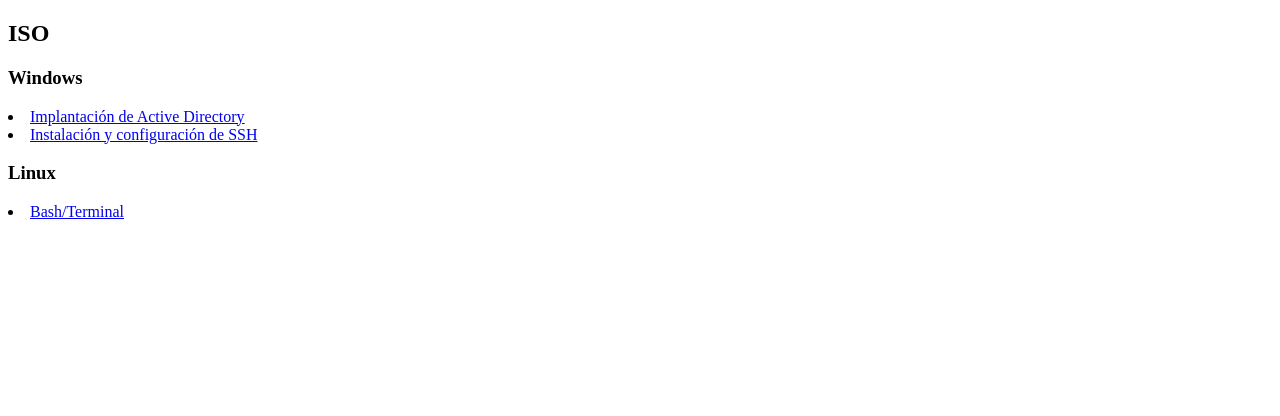
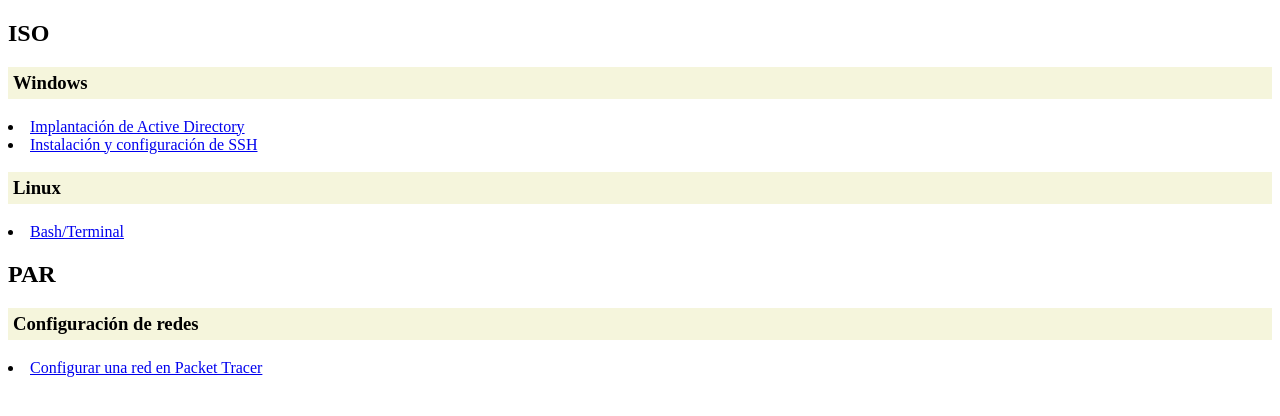
Before and after one commit to Dazzlyh/procedimientos, a plain HTML site: page index.html in a window 1280 px wide. Drawn offline with Linux system fonts and the light colour scheme.

Commit message:
index.html

```diff
--- a/index.html
+++ b/index.html
@@ -4,6 +4,7 @@
     <meta charset="UTF-8">
     <meta name="viewport" content="width=device-width, initial-scale=1.0">
     <title>PROCEDIMIENTOS</title>
+    <link rel="stylesheet" href="assets/estilos.css">
 </head>
 <body>
     <h2>ISO</h2></h>
@@ -12,5 +13,8 @@
             <li><a href="ISO/Windows/openssh.html">Instalación y configuración de SSH</a></li>
         <h3>Linux</h3>
             <li><a href="ISO/Linux/bash.html">Bash/Terminal</a></li>
+    <h2>PAR</h2>
+        <h3>Configuración de redes</h3>
+            <li><a href="PAR/configuracion_red.html">Configurar una red en Packet Tracer</a></li>
 </body>
 </html>
```
